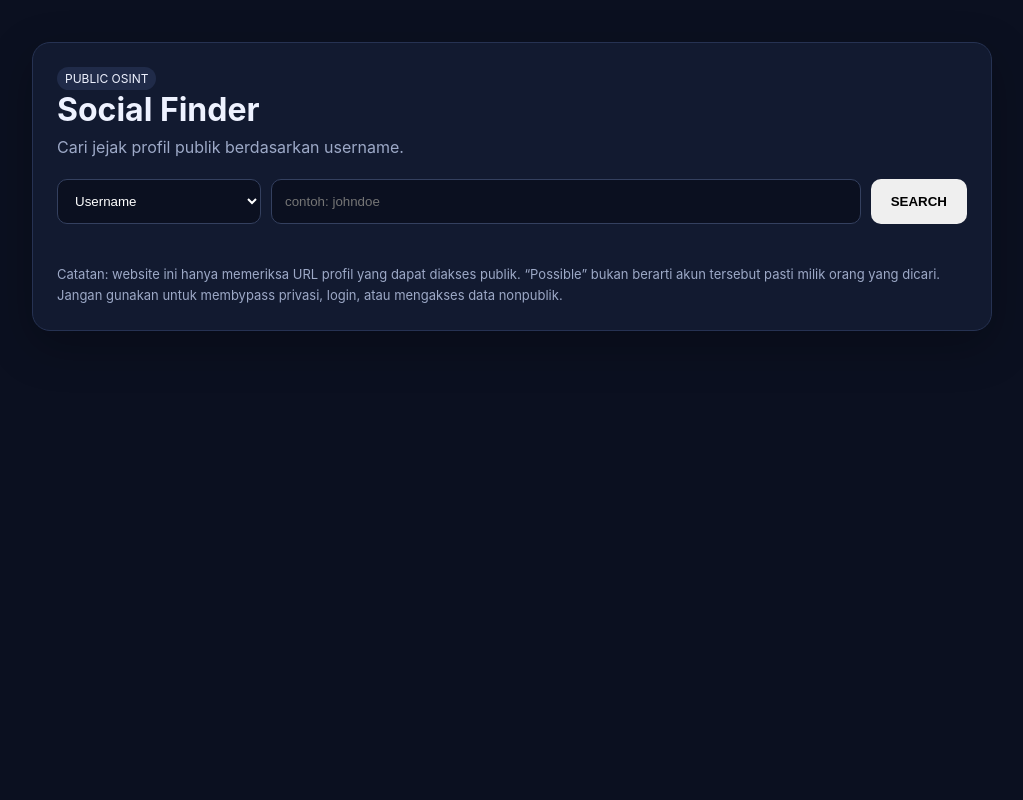
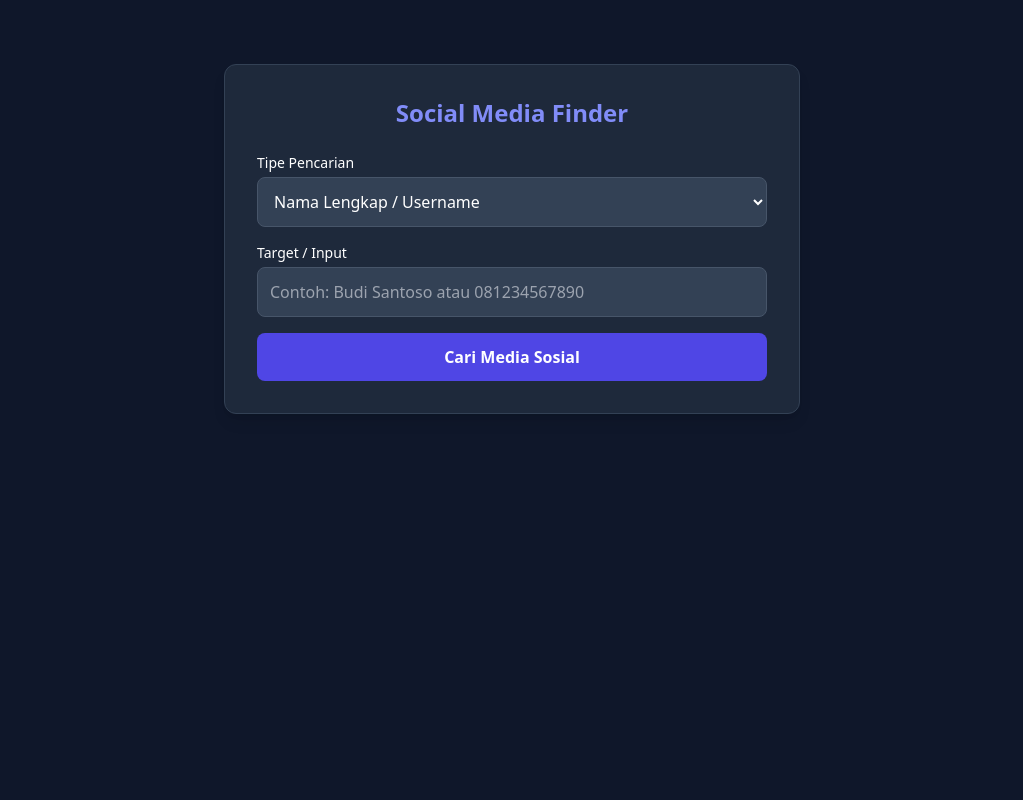
Before and after one commit to Rafiakbar10/trackingfi, a Flask app: page / in a window 1280 px wide. Shown: the whole page, without its empty margins (128-1151 px from the left). Run offline with Flask 3, Linux system fonts and the light colour scheme; some libraries are stand-ins or nearby versions.

Commit message:
Revise index.html for Social Media Tracker

```diff
--- a/templates/index.html
+++ b/templates/index.html
@@ -1,94 +1,45 @@
-<!doctype html>
+<!DOCTYPE html>
 <html lang="id">
 <head>
-<meta charset="utf-8">
-<meta name="viewport" content="width=device-width,initial-scale=1">
-<title>Social Finder — Public OSINT</title>
-<style>
-*{box-sizing:border-box}body{margin:0;font-family:Inter,Arial,sans-serif;background:#0b1020;color:#eef2ff}
-.wrap{max-width:1000px;margin:auto;padding:42px 20px}
-.card{background:#121a30;border:1px solid #263252;border-radius:18px;padding:24px;box-shadow:0 15px 45px #0004}
-h1{margin:0 0 8px;font-size:32px}.muted{color:#9da9c7}
-.form{display:flex;gap:10px;margin:22px 0}.form input,.form select{background:#0b1020;color:white;border:1px solid #34405f;border-radius:10px;padding:13px}
-.form input{flex:1}.form button{border:0;border-radius:10px;padding:13px 20px;cursor:pointer;font-weight:700}
-.grid{display:grid;grid-template-columns:repeat(auto-fit,minmax(210px,1fr));gap:12px;margin-top:20px}
-.item{border:1px solid #293657;border-radius:14px;padding:16px;background:#0f1629}
-.item h3{margin:0 0 8px}.status{font-size:13px}.possible{color:#f8d66d}.not_found{color:#8f9bb8}.unknown{color:#ff9d9d}
-a{color:#8ab4ff;text-decoration:none}.note{font-size:13px;line-height:1.6;margin-top:18px;color:#9da9c7}
-.badge{display:inline-block;padding:4px 8px;border-radius:20px;background:#202b49;font-size:12px}
-@media(max-width:650px){.form{flex-direction:column}}
-</style>
+    <meta charset="UTF-8">
+    <meta name="viewport" content="width=device-width, initial-scale=1.0">
+    <title>Social Media Tracker</title>
+    <script src="https://cdn.tailwindcss.com"></script>
 </head>
-<body>
-<div class="wrap">
-  <div class="card">
-    <span class="badge">PUBLIC OSINT</span>
-    <h1>Social Finder</h1>
-    <div class="muted">Cari jejak profil publik berdasarkan username.</div>
+<body class="bg-slate-900 text-white min-h-screen p-6 flex flex-col items-center">
+    <div class="max-w-xl w-full bg-slate-800 p-8 rounded-xl shadow-lg mt-10 border border-slate-700">
+        <h1 class="text-2xl font-bold text-center text-indigo-400 mb-6">Social Media Finder</h1>
 
-    <form class="form" id="form">
-      <select id="mode">
-        <option value="username">Username</option>
-        <option value="phone">Nomor HP — validasi saja</option>
-      </select>
-      <input id="query" placeholder="contoh: johndoe" autocomplete="off">
-      <button type="submit">SEARCH</button>
-    </form>
+        <form method="POST" class="space-y-4">
+            <div>
+                <label class="block text-sm font-medium mb-1">Tipe Pencarian</label>
+                <select name="query_type" class="w-full p-3 rounded-lg bg-slate-700 border border-slate-600 focus:outline-none focus:border-indigo-500">
+                    <option value="name">Nama Lengkap / Username</option>
+                    <option value="phone">Nomor HP</option>
+                </select>
+            </div>
 
-    <div id="message" class="muted"></div>
-    <div id="results" class="grid"></div>
+            <div>
+                <label class="block text-sm font-medium mb-1">Target / Input</label>
+                <input type="text" name="query" placeholder="Contoh: Budi Santoso atau 081234567890" required class="w-full p-3 rounded-lg bg-slate-700 border border-slate-600 focus:outline-none focus:border-indigo-500">
+            </div>
 
-    <div class="note">
-      Catatan: website ini hanya memeriksa URL profil yang dapat diakses publik.
-      “Possible” bukan berarti akun tersebut pasti milik orang yang dicari.
-      Jangan gunakan untuk membypass privasi, login, atau mengakses data nonpublik.
+            <button type="submit" class="w-full bg-indigo-600 hover:bg-indigo-500 py-3 rounded-lg font-semibold transition">Cari Media Sosial</button>
+        </form>
+
+        {% if results %}
+        <div class="mt-8 border-t border-slate-700 pt-6">
+            <h2 class="text-lg font-semibold mb-4">Hasil Tautan Profil untuk: <span class="text-indigo-400">{{ query }}</span></h2>
+            <div class="space-y-3">
+                {% for item in results %}
+                <div class="flex items-center justify-between bg-slate-700 p-3 rounded-lg">
+                    <span class="font-medium">{{ item.platform }}</span>
+                    <a href="{{ item.link }}" target="_blank" class="text-xs bg-indigo-500 hover:bg-indigo-400 text-white py-1.5 px-3 rounded-md transition">Buka Tautan</a>
+                </div>
+                {% endfor %}
+            </div>
+        </div>
+        {% endif %}
     </div>
-  </div>
-</div>
-
-<script>
-const form=document.getElementById('form');
-const query=document.getElementById('query');
-const mode=document.getElementById('mode');
-const results=document.getElementById('results');
-const message=document.getElementById('message');
-
-form.addEventListener('submit', async e=>{
-  e.preventDefault();
-  results.innerHTML='';
-  message.textContent='Mencari halaman publik...';
-
-  try{
-    const r=await fetch('/api/search',{
-      method:'POST',
-      headers:{'Content-Type':'application/json'},
-      body:JSON.stringify({query:query.value,mode:mode.value})
-    });
-    const data=await r.json();
-    if(!r.ok) throw new Error(data.error||'Terjadi kesalahan');
-
-    if(data.message){
-      message.textContent=data.message;
-      return;
-    }
-
-    message.textContent=`Hasil untuk "${data.query}"`;
-    for(const x of data.results){
-      const div=document.createElement('div');
-      div.className='item';
-      div.innerHTML=`
-        <h3>${escapeHtml(x.platform)}</h3>
-        <div class="status ${x.status}">${escapeHtml(x.status)}</div>
-        ${x.url ? `<p><a href="${escapeAttr(x.url)}" target="_blank" rel="noopener noreferrer">Buka profil</a></p>` : ''}
-        ${x.http_status ? `<small>HTTP ${x.http_status}</small>` : ''}
-      `;
-      results.appendChild(div);
-    }
-  }catch(err){ message.textContent=err.message; }
-});
-
-function escapeHtml(s){return String(s).replace(/[&<>"']/g,m=>({'&':'&amp;','<':'&lt;','>':'&gt;','"':'&quot;',"'":'&#039;'}[m]));}
-function escapeAttr(s){return escapeHtml(s);}
-</script>
 </body>
 </html>
```
